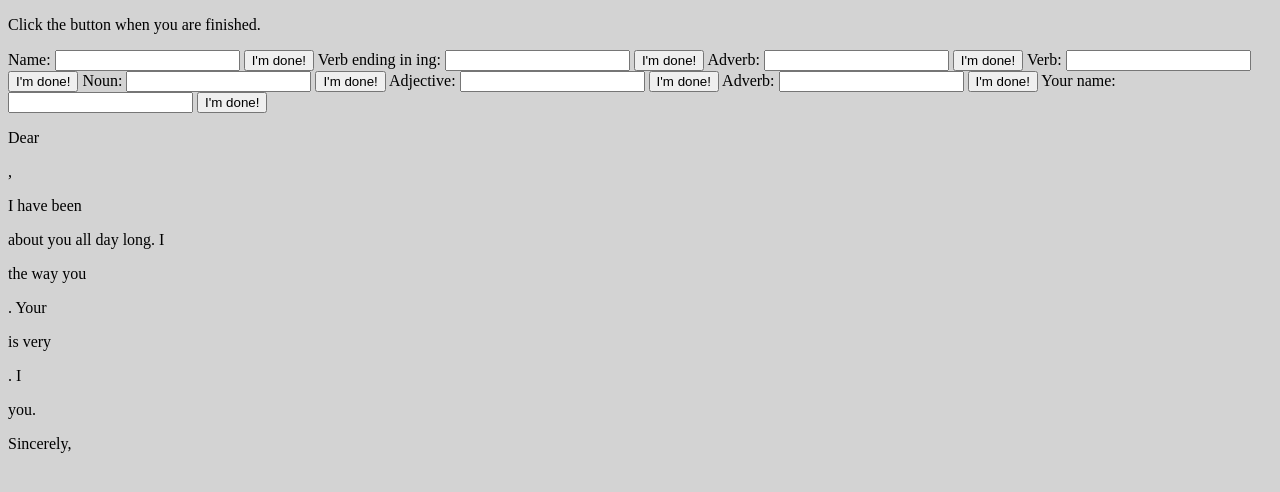
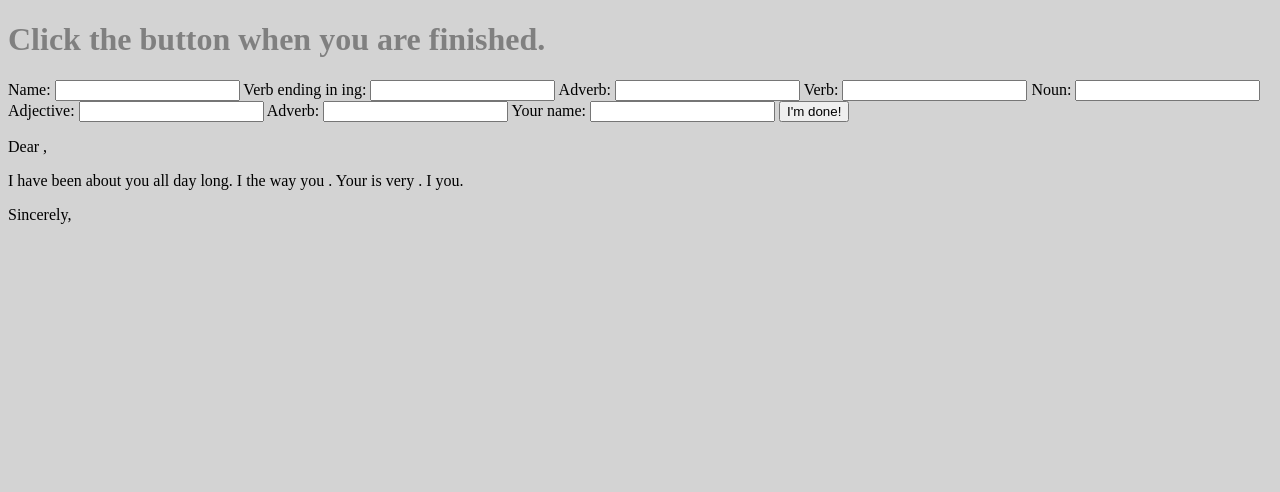
Before and after one commit to leaaah/mad-libs, a plain HTML site: page index.html in a window 1280 px wide. Both pictures are taken after a click on the button "I'm done!". Drawn offline with Linux system fonts and the light colour scheme.

Commit message:
Add files via upload

```diff
--- a/index.html
+++ b/index.html
@@ -8,35 +8,28 @@
 
 <body>
 
-<p>Click the button when you are finished.</p>
+<h1>Click the button when you are finished.</h1>
 
   Name: <input type="text" id="Name" value="">
+
+  Verb ending in ing: <input type="text" id="Verb" value="">
+
+  Adverb: <input type="text" id="Adverb" value="">
+
+  Verb: <input type="text" id="Verb2" value="">
+
+  Noun: <input type="text" id="Noun" value="">
+
+  Adjective: <input type="text" id="Adjective2" value="">
+
+  Adverb: <input type="text" id="Adverb2" value="">
+
+  Your name: <input type="text" id="Name2" value="">
   <button onclick="mychangecolor()">I'm done!</button>
 
-  Verb ending in ing: <input type="text" id="Verb" value="">
-  <button onclick="mychangecolor2()">I'm done!</button>
-
-  Adverb: <input type="text" id="Adverb" value="">
-  <button onclick="mychangecolor3()">I'm done!</button>
-
-  Verb: <input type="text" id="Verb2" value="">
-  <button onclick="mychangecolor4()">I'm done!</button>
-
-  Noun: <input type="text" id="Noun" value="">
-  <button onclick="mychangecolor5()">I'm done!</button>
-
-  Adjective: <input type="text" id="Adjective2" value="">
-  <button onclick="mychangecolor6()">I'm done!</button>
-
-  Adverb: <input type="text" id="Adverb2" value="">
-  <button onclick="mychangecolor7()">I'm done!</button>
-
-  Your name: <input type="text" id="Name2" value="">
-  <button onclick="mychangecolor8()">I'm done!</button>
-
-<p>Dear<p id="word1"></p>,</p>
-<p>I have been<p id="word2"></p>about you all day long. I<p id="word3"></p>the way you<p id="word4"></p>. Your<p id="word5"></p>is very<p id="word6"></p>. I<p id="word7"></p>you.</p>
-<p>Sincerely,<p id="word8"></p></P>
+<p id="lineone"> Dear <span id="word1"></span>,</p>
+<p id="linetwo"> I have been <span id="word2"></span> about you all day long. I <span id="word3"></span> the way you <span id="word4"></span>. Your <span id="word5"></span> is very <span id="word6"></span>. I <span id="word7"></span> you.</p>
+<p id="linethree"> Sincerely, <span id="word8"></span></p>
 
 </body>
 </html>
--- a/script.js
+++ b/script.js
@@ -1,32 +1,29 @@
 function mychangecolor() {
-    var x = document.getElementById("Name").value;
-    document.getElementById("word1").innerHTML = x;
+    var a = document.getElementById("Name").value;
+    document.getElementById("word1").innerHTML = a;
+
+    var b = document.getElementById("Verb").value;
+    document.getElementById("word2").innerHTML = b;
+
+    var c = document.getElementById("Adverb").value;
+    document.getElementById("word3").innerHTML = c;
+
+    var d = document.getElementById("Verb2").value;
+    document.getElementById("word4").innerHTML = d;
+
+    var e = document.getElementById("Noun").value;
+    document.getElementById("word5").innerHTML = e;
+
+    var f = document.getElementById("Adjective2").value;
+    document.getElementById("word6").innerHTML = f;
+
+    var g = document.getElementById("Adverb2").value;
+    document.getElementById("word7").innerHTML = g;
+
+    var h = document.getElementById("Name2").value;
+    document.getElementById("word8").innerHTML = h;
+
+    document.getElementById("lineone").style.display = 'block';
+    document.getElementById("linetwo").style.display = 'block';
+    document.getElementById("linethree").style.display = 'block';
 }
-function mychangecolor2() {
-    var x = document.getElementById("Verb").value;
-    document.getElementById("word2").innerHTML = x;
-}
-function mychangecolor3() {
-    var x = document.getElementById("Adverb").value;
-    document.getElementById("word3").innerHTML = x;
-}
-function mychangecolor4() {
-    var x = document.getElementById("Verb2").value;
-    document.getElementById("word4").innerHTML = x;
-}
-function mychangecolor5() {
-    var x = document.getElementById("Noun").value;
-    document.getElementById("word5").innerHTML = x;
-}
-function mychangecolor6() {
-    var x = document.getElementById("Adjective2").value;
-    document.getElementById("word6").innerHTML = x;
-}
-function mychangecolor7() {
-    var x = document.getElementById("Adverb2").value;
-    document.getElementById("word7").innerHTML = x;
-}
-function mychangecolor8() {
-    var x = document.getElementById("Noun2").value;
-    document.getElementById("word8").innerHTML = x;
-}
--- a/style.css
+++ b/style.css
@@ -1,3 +1,12 @@
 body {
-    background-color: lightgray
+    background-color: lightgrey;
 }
+#lineone, #linetwo, #linethree {
+    display: none;
+}
+h1 {
+    color: grey;
+}
+#word1, #word2, #word3, #word4, #word5, #word6, #word7, #word8 {
+  font-weight: bold;
+}
```
